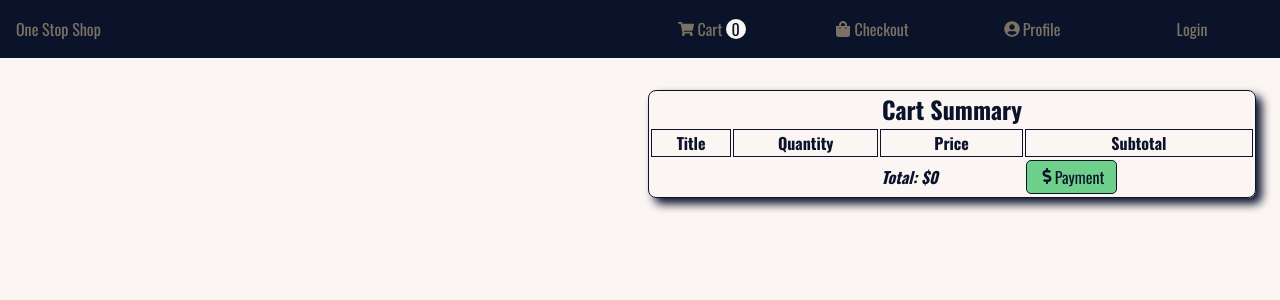
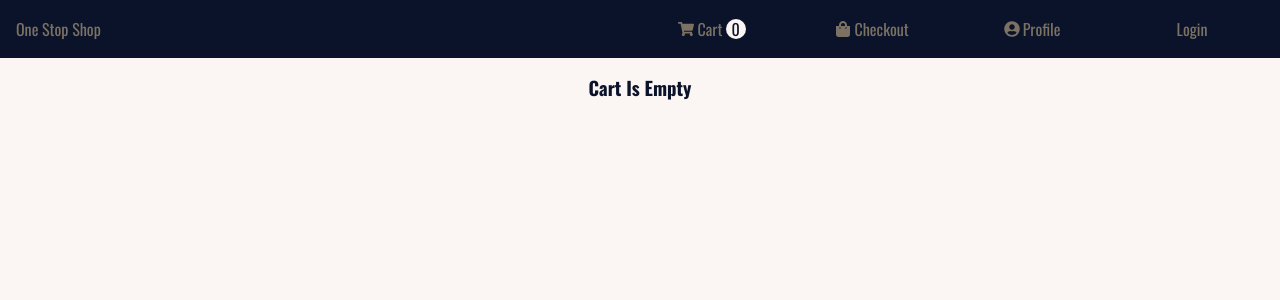
Before and after one commit to Aim4dabush/one-stop-shop, a React (Create React App) app: page /cart in a window 1280 px wide. Shown: the top 300 px of the page. Built offline with nearby package versions, Linux system fonts and the light colour scheme.

Commit message:
fixed navbar cart badge error and created message for empty cart

```diff
--- a/src/components/cart/Cart.js
+++ b/src/components/cart/Cart.js
@@ -7,20 +7,26 @@ import { useSelector } from "react-redux";
 
 //styles
 import styles from "./Cart.module.scss";
+import { Fragment } from "react";
 
 const Cart = () => {
   const { shoppingCart } = useSelector((state) => state.carts);
+  console.log(shoppingCart?.length);
   return (
     <div className={styles.container}>
+      {!shoppingCart?.length && <h3 className={styles.empty}>Cart Is Empty</h3>}
+      {shoppingCart?.length > 0 && (
+        <Fragment>
           <div className={styles.item_one}>
-        {shoppingCart?.length > 0 &&
-          shoppingCart.map((item) => {
+            {shoppingCart.map((item) => {
               return <CartCard key={item.id} item={item} />;
             })}
           </div>
           <div className={styles.item_two}>
             <SummaryCard />
           </div>
+        </Fragment>
+      )}
     </div>
   );
 };
--- a/src/components/cart/Cart.module.scss
+++ b/src/components/cart/Cart.module.scss
@@ -2,6 +2,12 @@
   display: flex;
   margin-top: 1rem;
   padding: 0 1rem;
+
+  .empty {
+    display: flex;
+    justify-content: center;
+    width: 100%;
+  }
 
   .item_one {
     align-items: center;
--- a/src/components/nav-bar/NavBar.js
+++ b/src/components/nav-bar/NavBar.js
@@ -69,7 +69,9 @@ const NavBar = () => {
         <li>
           <SharedLink buttonStyle={"nav-link"} path={"/cart"}>
             <FaShoppingCart /> Cart{" "}
-            <span className={styles.badge}>{shoppingCart?.length}</span>
+            <span className={styles.badge}>
+              {shoppingCart?.length ? shoppingCart.length : 0}
+            </span>
           </SharedLink>
         </li>
         <li>
@@ -104,7 +106,9 @@ const NavBar = () => {
             <li>
               <SharedLink path={"/profile/wish-list"}>
                 Wish List{" "}
-                <span className={styles.badge}>{wishList?.length}</span>
+                <span className={styles.badge}>
+                  {wishList?.length ? wishList.length : 0}
+                </span>
               </SharedLink>
             </li>
           </ul>
```
Lines whose indentation alone changed are shown as unchanged.
